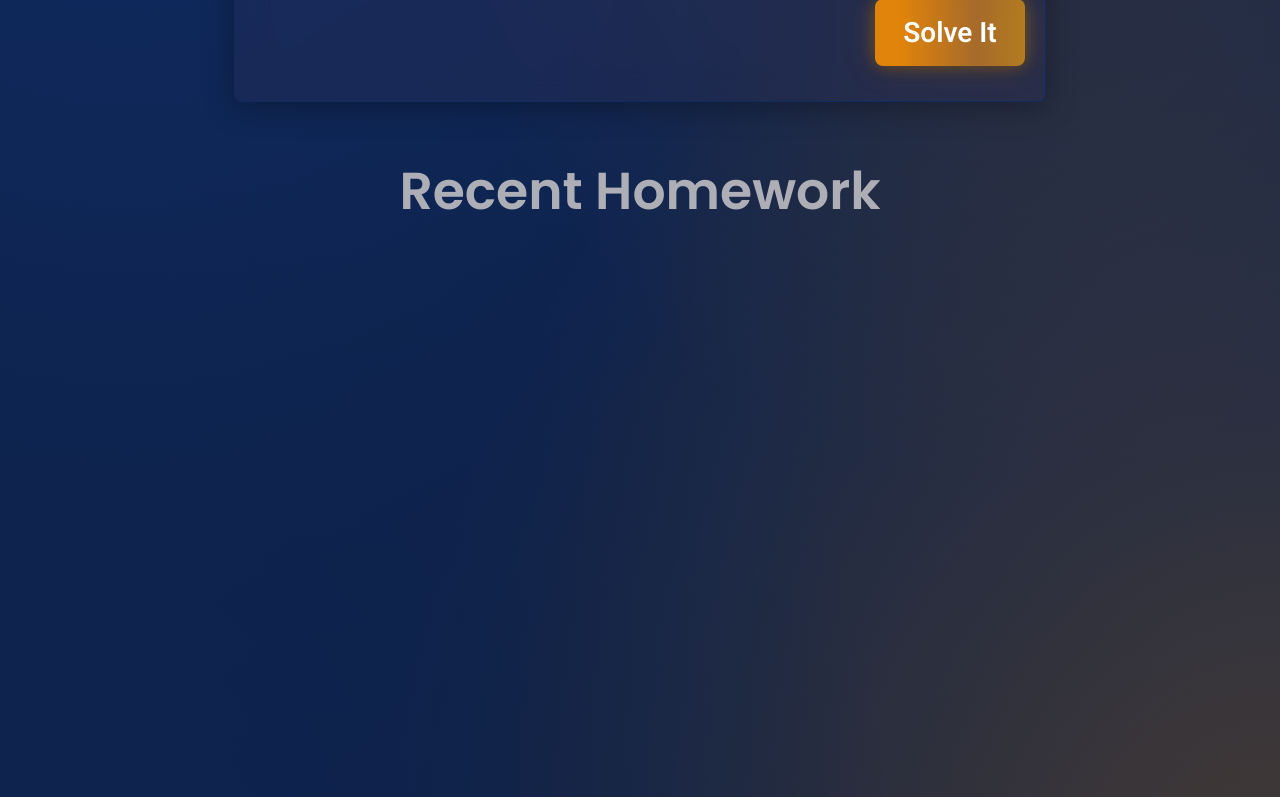
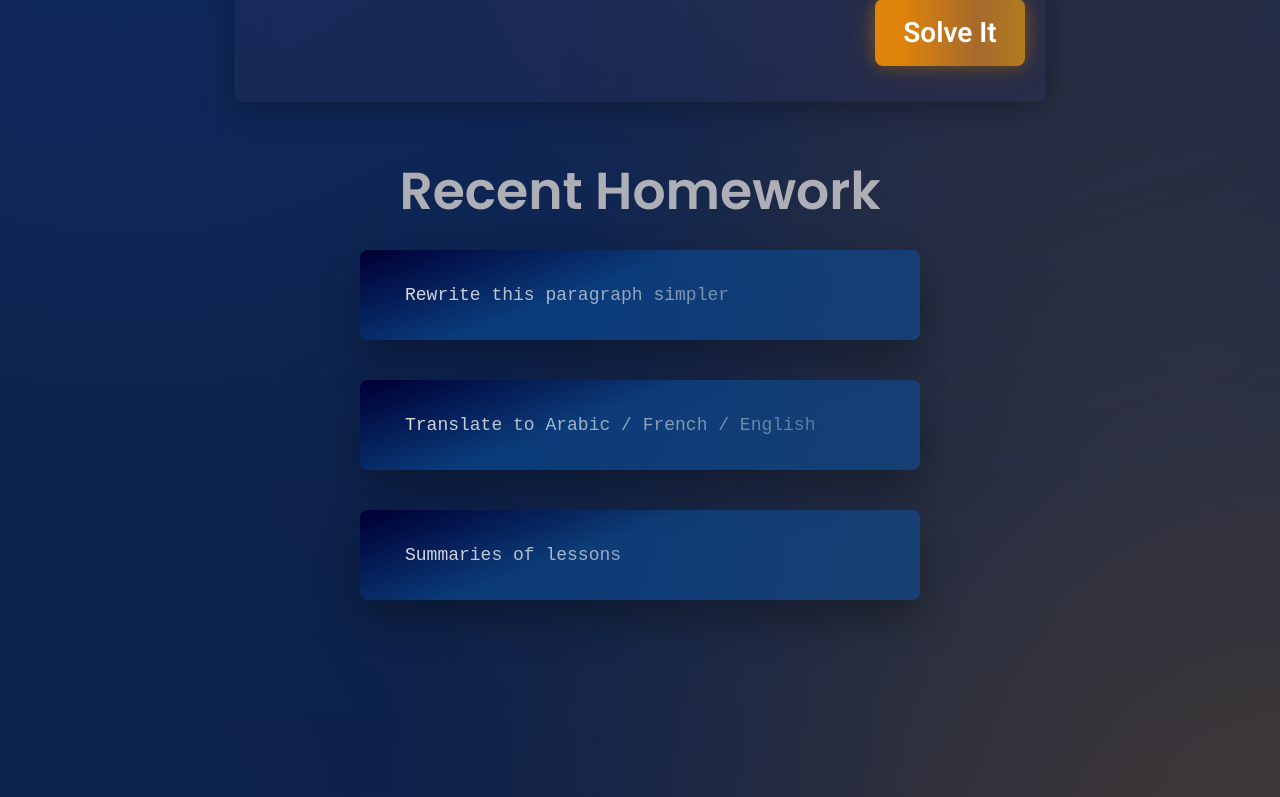
Before and after one commit to alimabrouki/RivzAI, a React (Vite) app: page / in a window 1280 px wide. Shown: the part 708-1505 px from the top of the page. Built offline with nearby package versions, Linux system fonts and the light colour scheme.

Commit message:
add useLocalStorage hook  and used it in selectLevel and HomePage

```diff
--- a/src/features/select-options/SelectLevel.jsx
+++ b/src/features/select-options/SelectLevel.jsx
@@ -2,15 +2,11 @@ import '../../styles/index.css'
 import '../../styles/Header.css'
 import '../../styles/SelectOptions.css'
 import { ChevronLeft } from 'lucide-react'
+import { useLocalStorage } from '../../hooks/useLocalStorage'
 import { useEffect, useRef, useState } from 'react'
 export const SelectLevel = ({ schoolOptions, placeHolder, storageKey }) => {
   const [isOpen, setIsOpen] = useState(false);
-  const [selectedOpt, setSelectedOpt] = useState(
-    JSON.parse(localStorage.getItem(storageKey)) ?? placeHolder
-  )
-  useEffect(() => {
-    localStorage.setItem(storageKey, JSON.stringify(selectedOpt))
-  }, [selectedOpt, storageKey])
+  const [selectedOpt, setSelectedOpt] = useLocalStorage(storageKey ,placeHolder)
 
   const dropDown = useRef(null)
   useEffect(() => {
--- /dev/null
+++ b/src/hooks/useLocalStorage.jsx
@@ -0,0 +1,14 @@
+import { useState, useEffect } from "react";
+
+export const useLocalStorage = (key,initialValue) => {
+  const [value, setValue] = useState(() => {
+    const saved = localStorage.getItem(key);
+    return saved ? JSON.parse(saved) : initialValue;
+  });
+
+  useEffect(() => {
+    localStorage.setItem(key, JSON.stringify(value))
+  },[key,value]);
+
+  return [value, setValue];
+}
--- a/src/pages/HomePage.jsx
+++ b/src/pages/HomePage.jsx
@@ -3,15 +3,15 @@ import '../styles/Header.css'
 import '../styles/HomePage.css'
 import { Header } from '../components/Header'
 import { PromptBox } from './PromptBox'
-import { useEffect, useState } from 'react'
-
+import { Link } from 'react-router-dom'
+import { useLocalStorage } from '../hooks/useLocalStorage'
 
 export const HomePage = () => {
-  const [addedHitsory, setAddedHistory] = useState(JSON.parse(localStorage.getItem('newPrompt')) ?? [])
-
-  useEffect(() => {
-    localStorage.setItem('newPrompt', JSON.stringify(addedHitsory))
-  }, [addedHitsory])
+  const [addedHitsory, setAddedHistory] = useLocalStorage('newPrompt', [
+    'Rewrite this paragraph simpler',
+    'Translate to Arabic / French / English',
+    'Summaries of lessons'
+  ])
 
   const handleAddHistory = (newPrompt) => {
     setAddedHistory((prevHistory => [newPrompt, ...prevHistory].slice(0, 3)));
@@ -37,7 +37,7 @@ export const HomePage = () => {
               <h2>Recent Homework</h2>
               {
                 addedHitsory.map((history, index) => (
-                  <span className='recent-prompt'><span key={index} >{history}</span></span>
+                  <Link key={index} to={'/history'} className='recent-prompt'><span key={index} >{history}</span></Link>
                 ))
               }
             </div>
--- a/src/styles/HomePage.css
+++ b/src/styles/HomePage.css
@@ -8,8 +8,8 @@
     --c-lighter-blue: hsl(190, 88%, 52%);
     --c-neutral-0: hsl(0, 0%, 100%);
     --c-neutral-600: hsl(243, 23%, 30%);
-    --c-neutral-300: hsl(240, 6%, 70%);
-    --c-neutral-200: hsl(250, 6%, 84%);
+    --c-neutral-300: #aeaeb7;
+    --c-neutral-200: hsl(252, 6%, 84%);
 
     --c-text-light: var(--c-neutral-0);
     --c-header-bg: linear-gradient(23deg, var(--c-dark-blue), var(--c-b-darker), var(--c-light-blue), var(--c-lighter-blue));
@@ -143,7 +143,7 @@
   .under-title,
   .under-title-two {
     text-wrap: balance;
-    animation: none;
+    animation: slideInFromBottom 1s ease-out forwards;
     width: 100%;
   }
 }
@@ -265,7 +265,8 @@
 @media (width <=558px) {
   .inputs {
     gap: 30px;
-    grid-template-columns: 118px 117px;
+    grid-template-columns: 118px 118px;
+    grid-template-rows: 1fr 85px;
   }
 }
 
@@ -273,6 +274,7 @@
   .inputs {
     gap: 30px;
     grid-template-columns: 118px;
+    grid-template-rows: none;
   }
 }
 
@@ -488,15 +490,22 @@
 .recent-homework h2 {
   font-size: var(--fs-52);
   color: var(--c-neutral-300);
+  animation: slideInFromBottom 1s ease-out forwards;
+}
+
+@media (width <=700px) {
+  .recent-homework h2 {
+    font-size: 35px;
+  }
 }
 
 .recent-homework .recent-prompt {
   background: linear-gradient(340deg, rgb(6 86 172 / 47%) 59%, rgb(0 0 53) 99%);
   padding: 35px 0px;
+  width: 560px;
   display: flex;
   overflow: hidden;
   margin: 20px;
-  width: 650px;
   border-radius: 8px;
   font-size: var(--fs-18);
   color: var(--c-neutral-200);
@@ -505,6 +514,24 @@
   font-family: monospace;
   animation: slideInFromBottom 1s ease-out forwards;
   transition: 0.2s ease;
+}
+
+@media (width <=700px) {
+  .recent-prompt {
+    width: 500px !important;
+  }
+}
+
+@media (width <=558px) {
+  .recent-prompt {
+    width: 350px !important;
+  }
+}
+
+@media (width <=400px) {
+  .recent-prompt {
+    width: 300px !important;
+  }
 }
 
 .recent-homework .recent-prompt:hover {
@@ -525,17 +552,24 @@
 }
 
 .recent-prompt span {
-  width: 560px;
+  margin-right: 45px;
+  width: 515px;
   display: block;
   padding: 0px 0px 0px 45px;
   overflow: hidden;
   white-space: nowrap;
-  background-image: linear-gradient(to right, #ffffff, #ffffff1a);
+  background-image: linear-gradient(to right, #eaeaea, #ffffff38);
   -webkit-background-clip: text;
   color: transparent;
 }
 
-.recent-homework span:hover::before {
+@media (width <= 500px) {
+  .recent-prompt span {
+    font-size: var(--fs-14);
+  }
+}
+
+.recent-homework .recent-prompt:hover::before {
   opacity: 1;
 }
 
```
